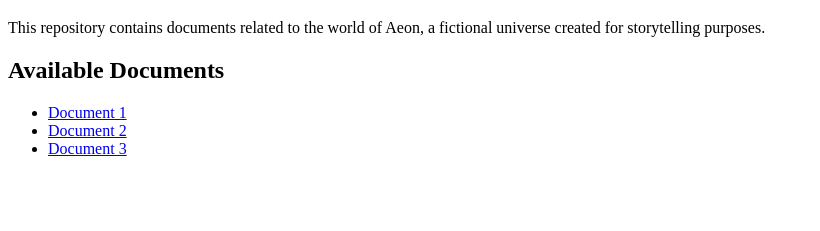
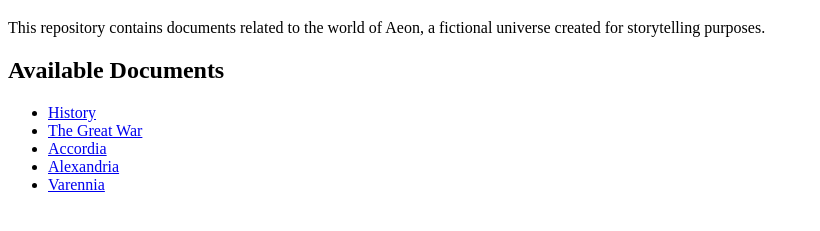
Before and after one commit to AlexSkylark/aeon-world, a plain HTML site: page index.html in a window 1280 px wide. Shown: the part 61-292 px from the top of the page, without its empty margins (0-820 px from the left). Drawn offline with Linux system fonts and the light colour scheme.

Commit message:
update index page

```diff
--- a/index.html
+++ b/index.html
@@ -11,9 +11,11 @@
         </p>
         <h2>Available Documents</h2>
         <ul>
-            <li><a href="document1.pdf">Document 1</a></li>
-            <li><a href="document2.pdf">Document 2</a></li>
-            <li><a href="document3.pdf">Document 3</a></li>
+            <li><a href="/general-topics/history.md">History</a></li>
+            <li><a href="/general-topics/great-war.md">The Great War</a></li>
+            <li><a href="/nations/accordia.md">Accordia</a></li>
+            <li><a href="/nations/alexandria.md">Alexandria</a></li>
+            <li><a href="/nations/varennia.md">Varennia</a></li>
             <!-- Add more documents as needed -->
         </ul>
     </body>
```
